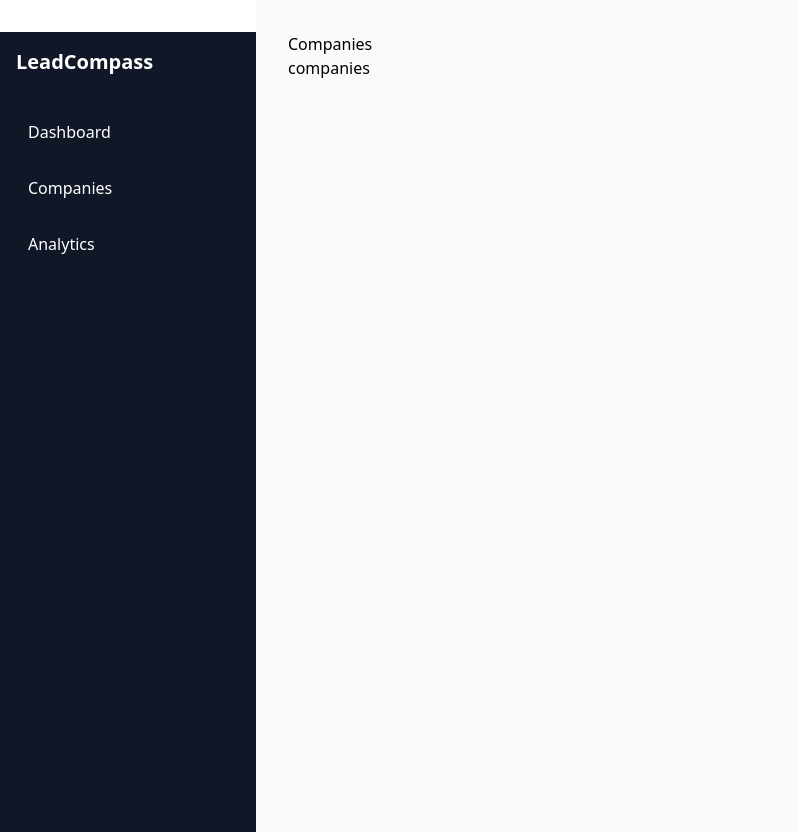
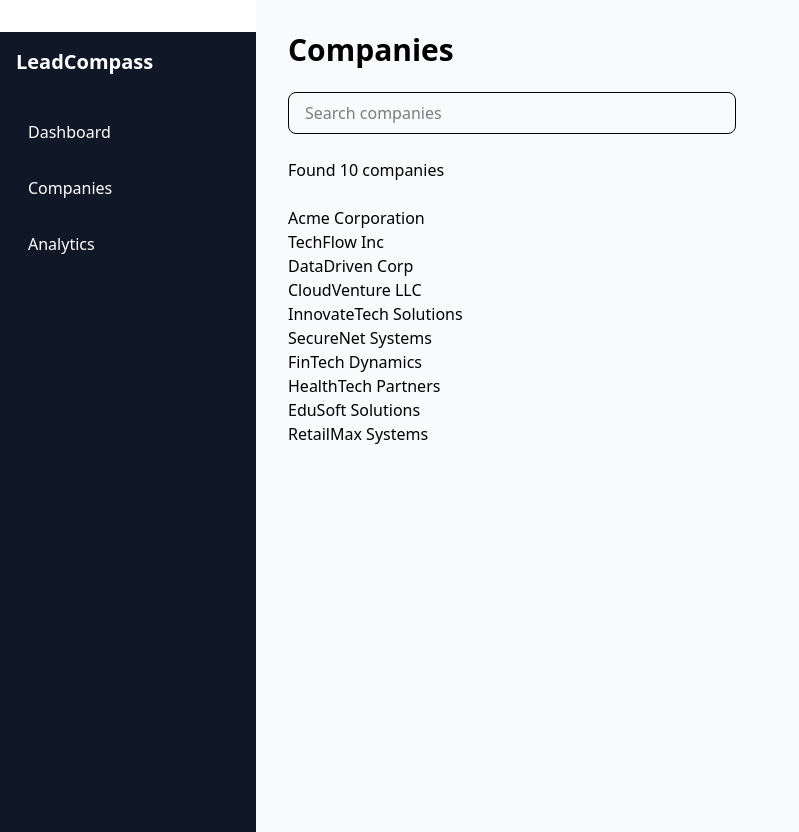
Before and after one commit to chun-eric/leadcompass, a Next.js app: page /companies in a window 1280 px wide. Shown: the whole page, without its empty margins (0-799 px from the left). Built offline with nearby package versions, Linux system fonts and the light colour scheme.

Commit message:
added query function to company page, search input state,  filtered companies

```diff
--- a/app/companies/page.tsx
+++ b/app/companies/page.tsx
@@ -7,18 +7,69 @@ import {
   industries,
   fetchCompanies,
 } from "@/lib/mock-companies";
+import { useState } from "react";
+import { useQuery } from "@tanstack/react-query";
+import { cva } from "class-variance-authority";
+
+// Want a page where
+// 1. Search for companies by name
+// 2. Filter by industry, size, intent score
+// 3. See results in a grid of cards
+// 4. Make search actually filter the companies
 
 export default function CompaniesPage() {
+  const [searchTerm, setSearchTerm] = useState(""); // track what user types in search box
+
+  // Load comapnies Data
+  const { data: companies, isLoading } = useQuery({
+    queryKey: ["companies"],
+    queryFn: fetchCompanies,
+  });
+
+  // filter companies based on search
+  const filteredCompanies = companies?.filter((company) =>
+    company.name.toLowerCase().includes(searchTerm.toLowerCase())
+  );
+  console.log("Filtered companies:", filteredCompanies);
+
+  // Load companies data
+  if (isLoading) {
+    return (
+      <DashboardLayout>
+        <div className="">Loading companies...</div>
+      </DashboardLayout>
+    );
+  }
+
   return (
     <DashboardLayout>
       <div className="space-y-6">
         <div className="">
-          <h1 className="">Companies</h1>
-          <p className="">companies</p>
+          <h1 className="text-3xl font-bold mb-6">Companies</h1>
         </div>
 
         {/* Search and Filter */}
-        <div className=""></div>
+        <div className="">
+          <input
+            type="text"
+            placeholder="Search companies"
+            className="w-full max-w-md px-4 py-2 border rounded-lg"
+            value={searchTerm}
+            onChange={(e) => setSearchTerm(e.target.value)}
+          />
+        </div>
+        {/* <p className="">You searched for: {searchTerm}</p> */}
+
+        <p className="">Found {companies?.length} companies</p>
+
+        {/* Show company names */}
+        <ul>
+          {companies?.map((company) => (
+            <li className="" key={company.id}>
+              {company.name}
+            </li>
+          ))}
+        </ul>
       </div>
     </DashboardLayout>
   );
--- a/components/ui/company-card.tsx
+++ b/components/ui/company-card.tsx
@@ -42,15 +42,23 @@ export function CompanyCard({ company, onClick }: CompanyCardProps) {
         </div>
       </div>
 
-      <p className=""></p>
+      <p className="text-sm text-gray-600 mb-4 line-clamp-2">
+        {company.description}
+      </p>
 
-      <div className="">
-        <div className=""></div>
+      <div className="flex items-center justify-between text-sm text-gray-500">
+        <div className="flex items-center space-x-4">
+          <span>{company.industry}</span>
+          <span>•</span>
+          <span>{company.employees} employees</span>
+          <span>•</span>
+          <span>{getEmployeeSize(company.employees)}</span>
+        </div>
       </div>
 
-      <div className="">
-        <span className=""></span>
-        <span className=""></span>
+      <div className="mt-4 flex items-center justify-between">
+        <span className="text-sm text-gray-500">{company.location}</span>
+        <span className="text-sm text-gray-500">{company.lastActivity}</span>
       </div>
     </div>
   );
```
